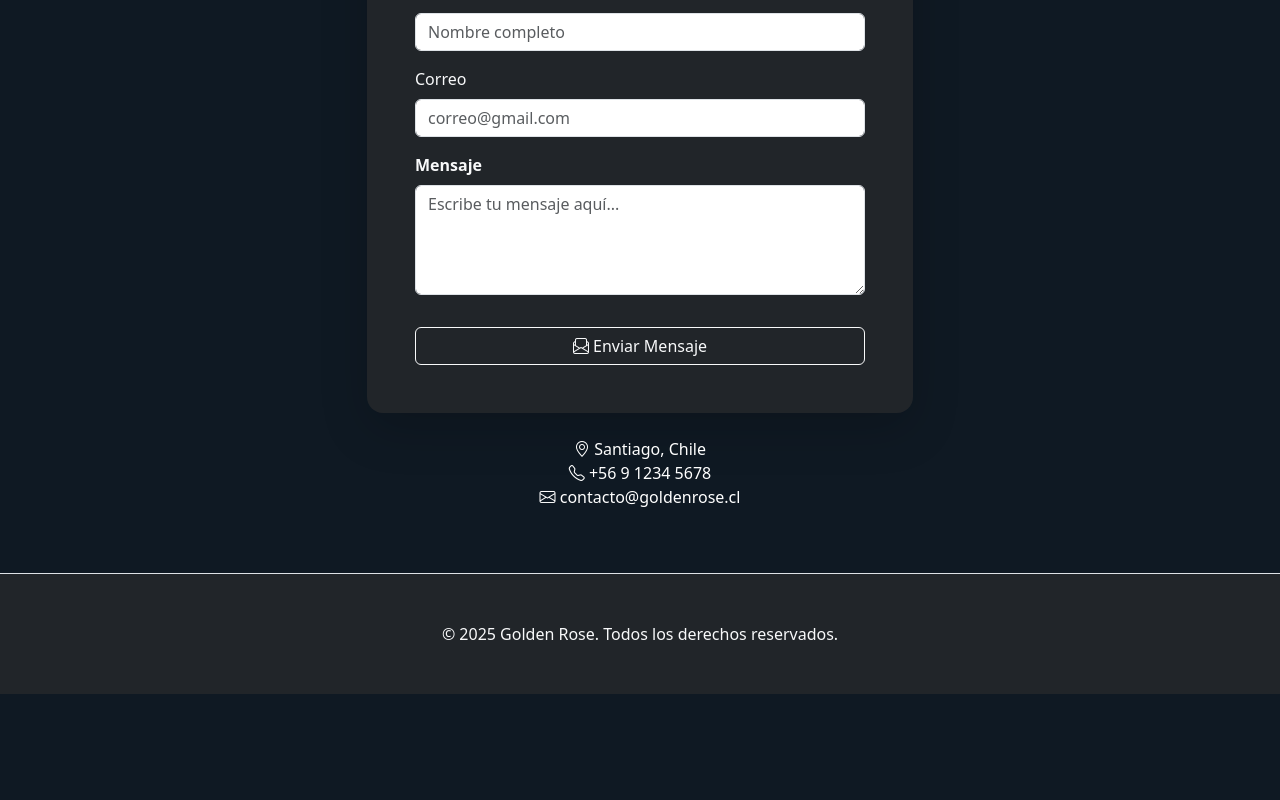
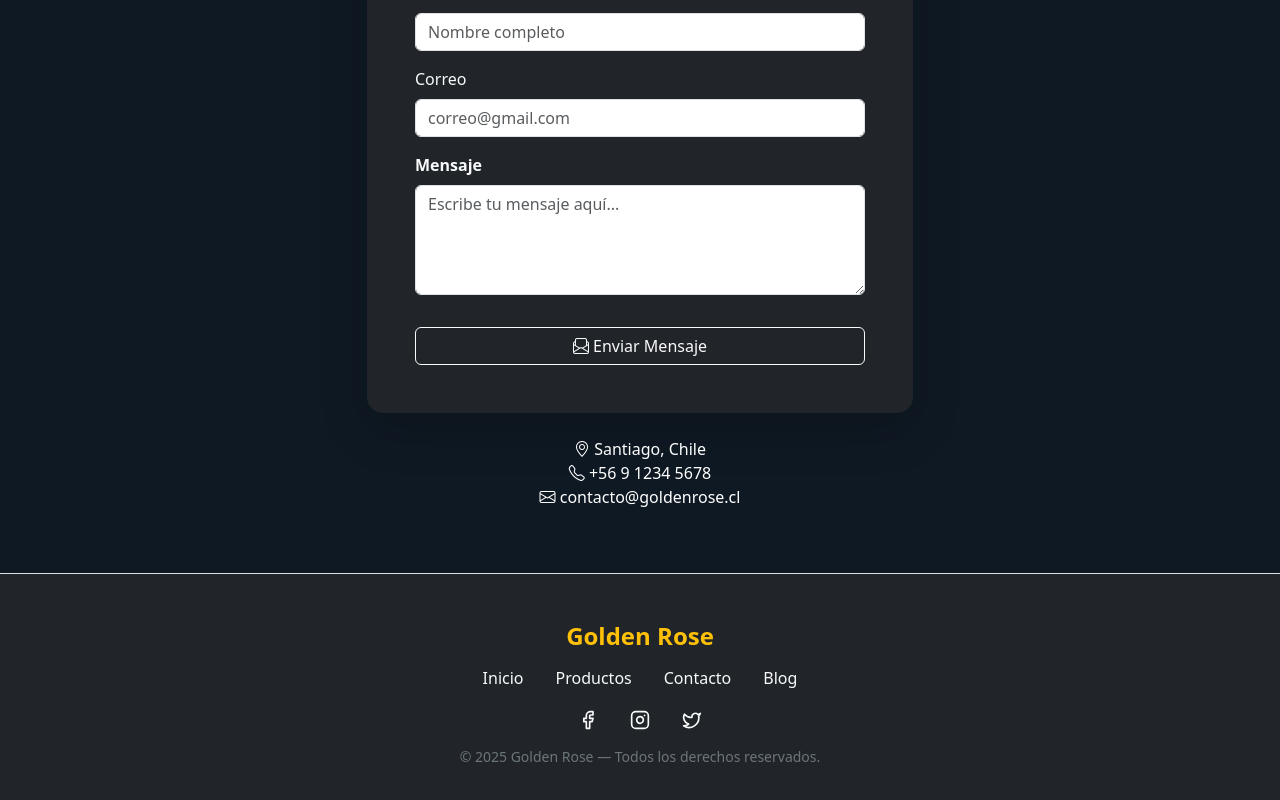
Before and after one commit to Panditax727/Golden-Rose-React, a React (Vite) app: page /contacto in a window 1280 px wide. Shown: the part 244-1044 px from the top of the page. Before the commit the page ends 938 px from the top, so only its background shows below. Built offline with nearby package versions, Linux system fonts and the light colour scheme.

Commit message:
Update Footer.jsx

```diff
--- a/src/components/Footer.jsx
+++ b/src/components/Footer.jsx
@@ -1,11 +1,49 @@
-import React from 'react'
+import React from 'react';
+import { Facebook, Instagram, Twitter } from 'lucide-react';
 
 function Footer() {
   return (
-    <footer class="text-center py-5 border-top mt-5 bg-dark text-light">
-      <p class="mb-0">&copy; 2025 Golden Rose. Todos los derechos reservados.</p>
+    <footer className="text-center text-light border-top mt-5 bg-dark py-5">
+      <div className="container">
+        {/* Logo / Nombre */}
+        <h4 className="fw-bold mb-3 text-warning">Golden Rose</h4>
+
+        {/* Enlaces rápidos */}
+        <ul className="list-inline mb-3">
+          <li className="list-inline-item mx-3">
+            <a href="/" className="text-light text-decoration-none hover-text-warning">Inicio</a>
+          </li>
+          <li className="list-inline-item mx-3">
+            <a href="/marketplace" className="text-light text-decoration-none hover-text-warning">Productos</a>
+          </li>
+          <li className="list-inline-item mx-3">
+            <a href="/contacto" className="text-light text-decoration-none hover-text-warning">Contacto</a>
+          </li>
+          <li className="list-inline-item mx-3">
+            <a href="/blog" className="text-light text-decoration-none hover-text-warning">Blog</a>
+          </li>
+        </ul>
+
+        {/* Redes sociales */}
+        <div className="d-flex justify-content-center mb-3">
+          <a href="#" className="text-light mx-3 hover-text-warning">
+            <Facebook size={20} />
+          </a>
+          <a href="#" className="text-light mx-3 hover-text-warning">
+            <Instagram size={20} />
+          </a>
+          <a href="#" className="text-light mx-3 hover-text-warning">
+            <Twitter size={20} />
+          </a>
+        </div>
+
+        {/* Copy */}
+        <p className="mb-0 small text-secondary">
+          &copy; 2025 Golden Rose — Todos los derechos reservados.
+        </p>
+      </div>
     </footer>
-  )
+  );
 }
 
-export default Footer
+export default Footer;
```
